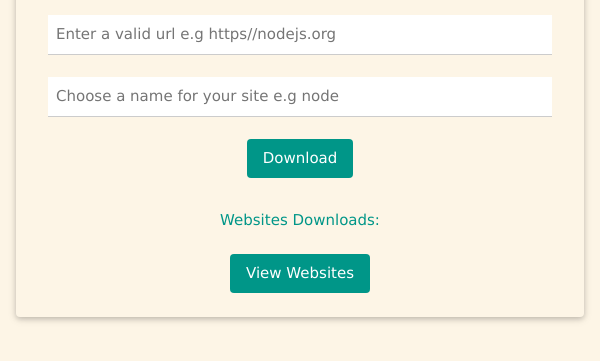
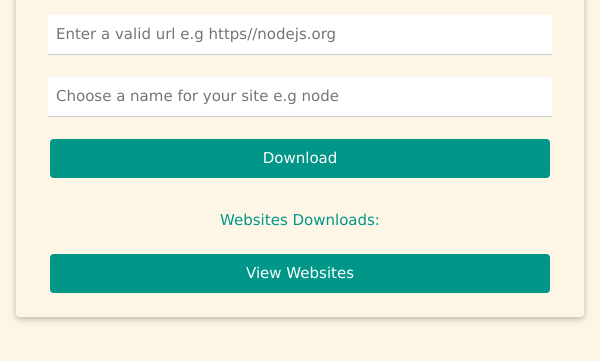
Before and after one commit to Niklus/website-scraper, an Electron app: page src/app/index.html in a window 600 px wide. Shown: the part 99-460 px from the top of the page. Drawn offline with Linux system fonts and the light colour scheme; no server answers.

Commit message:
update css and change screenshot

```diff
--- a/src/app/css/index.css
+++ b/src/app/css/index.css
@@ -14,6 +14,10 @@ h1 {
   height: 60px;
   -webkit-animation: spin 2s linear infinite;
   animation: spin 2s linear infinite;
+}
+
+.btn{
+  width: 500px;
 }
 
 @-webkit-keyframes spin {
```
Also changed, not shown: screenshot.png.
